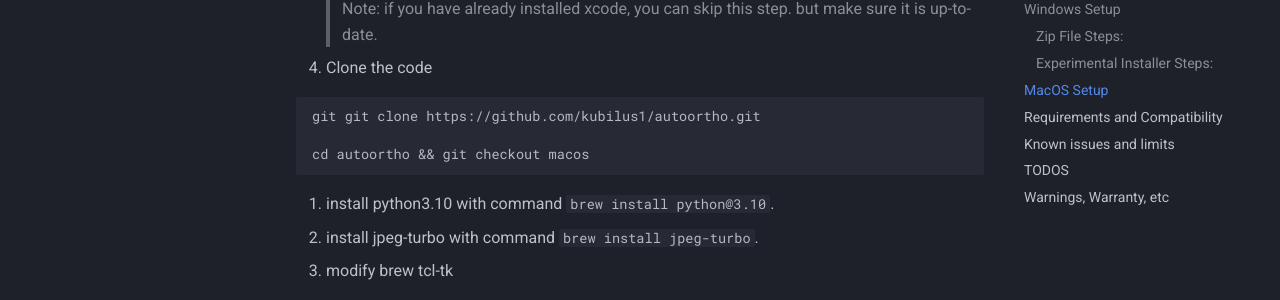
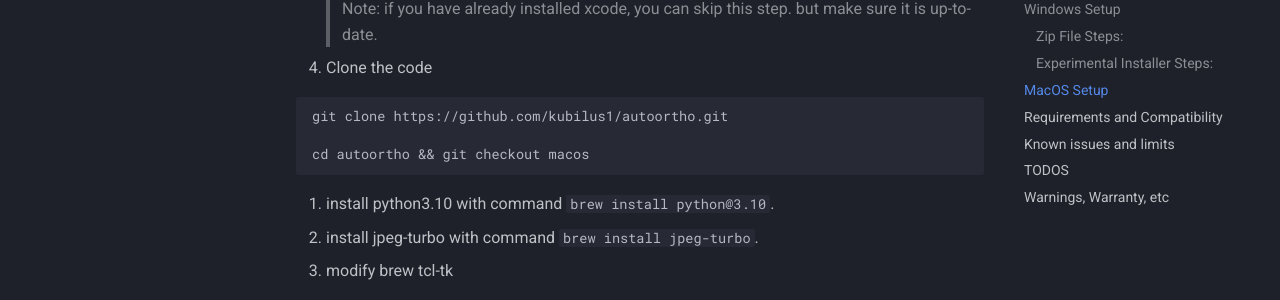
Before and after one commit to kubilus1/autoortho, an MkDocs documentation site: the page built from docs/index.md, in a window 1280 px wide and 900 px high, scrolled down 2102 px. Shown: the part 153-453 px from the top of the window. Built offline with MkDocs 1.6.1 and Material for MkDocs 9.7.7, drawn with Linux system fonts in a browser that asks for light colours; comment, search, counter and statistics services are not loaded; the version menu is left out.

Commit message:
Update index.md

````diff
--- a/docs/index.md
+++ b/docs/index.md
@@ -65,14 +65,14 @@
 All of below steps require running command in ``Ternimal`` app.
 
 1. Install [Homebrew](https://brew.sh/) if you don't have it yet.
-2. Install [FUSE for macOS](https://osxfuse.github.io/) with command ``brew install --cask osxfuse``.
+2. Install [FUSE for macOS](  ://osxfuse.github.io/) with command ``brew install --cask osxfuse``.
 > Note: You need to enable FUSE in ``System Preferences`` -> ``Security & Privacy`` -> ``General`` -> ``Allow apps downloaded from:`` -> ``App Store and identified developers``. Watch some youtobe videos if you don't know how to do it.
 
 3. Install [xcode command line tools](https://developer.apple.com/xcode/resources/) with command ``xcode-select --install``.
 > Note: if you have already installed xcode, you can skip this step. but make sure it is up-to-date.
 4. Clone the code
 ```shell
-git git clone https://github.com/kubilus1/autoortho.git
+git clone https://github.com/kubilus1/autoortho.git
 
 cd autoortho && git checkout macos
 ```
````
